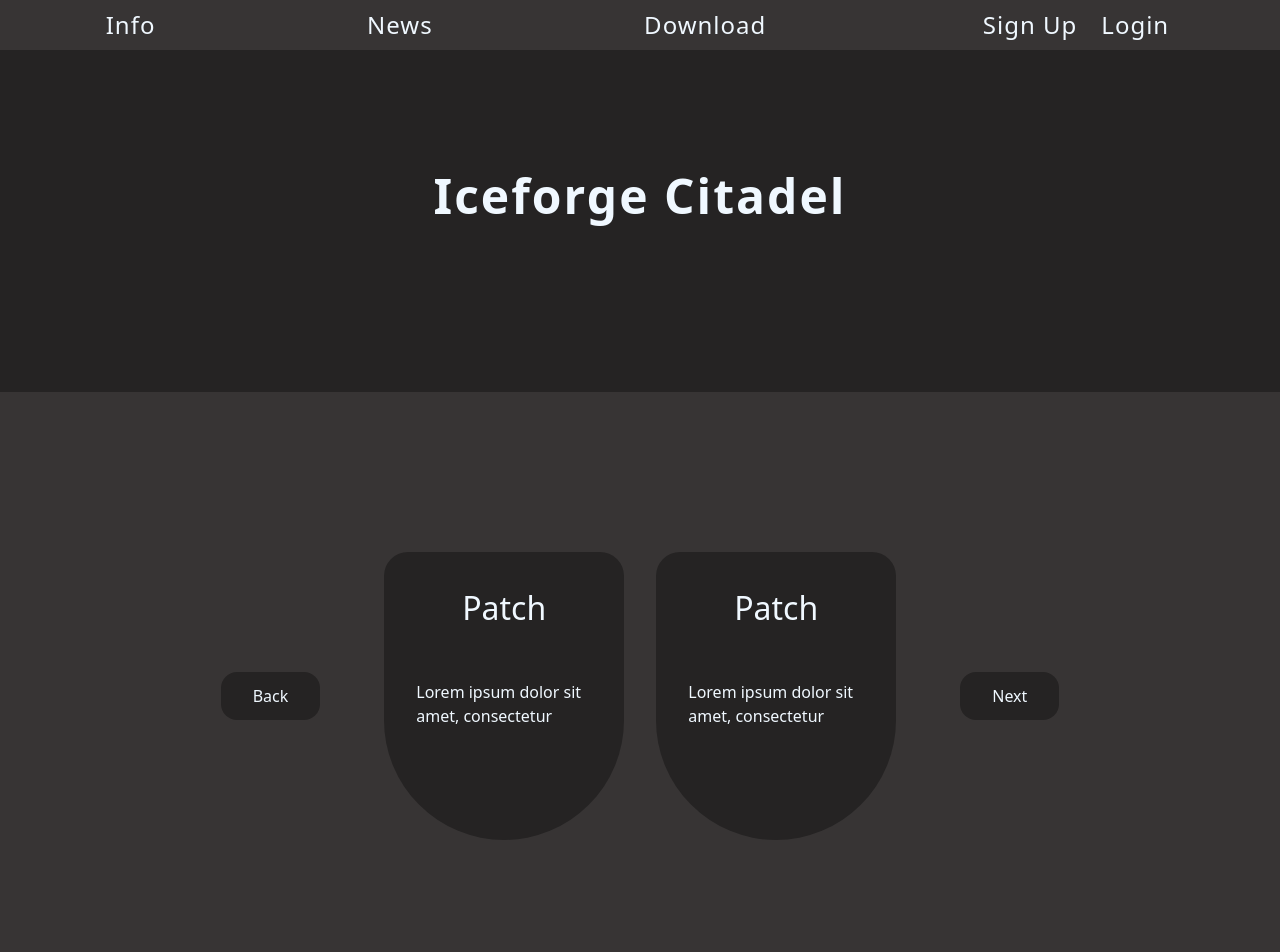
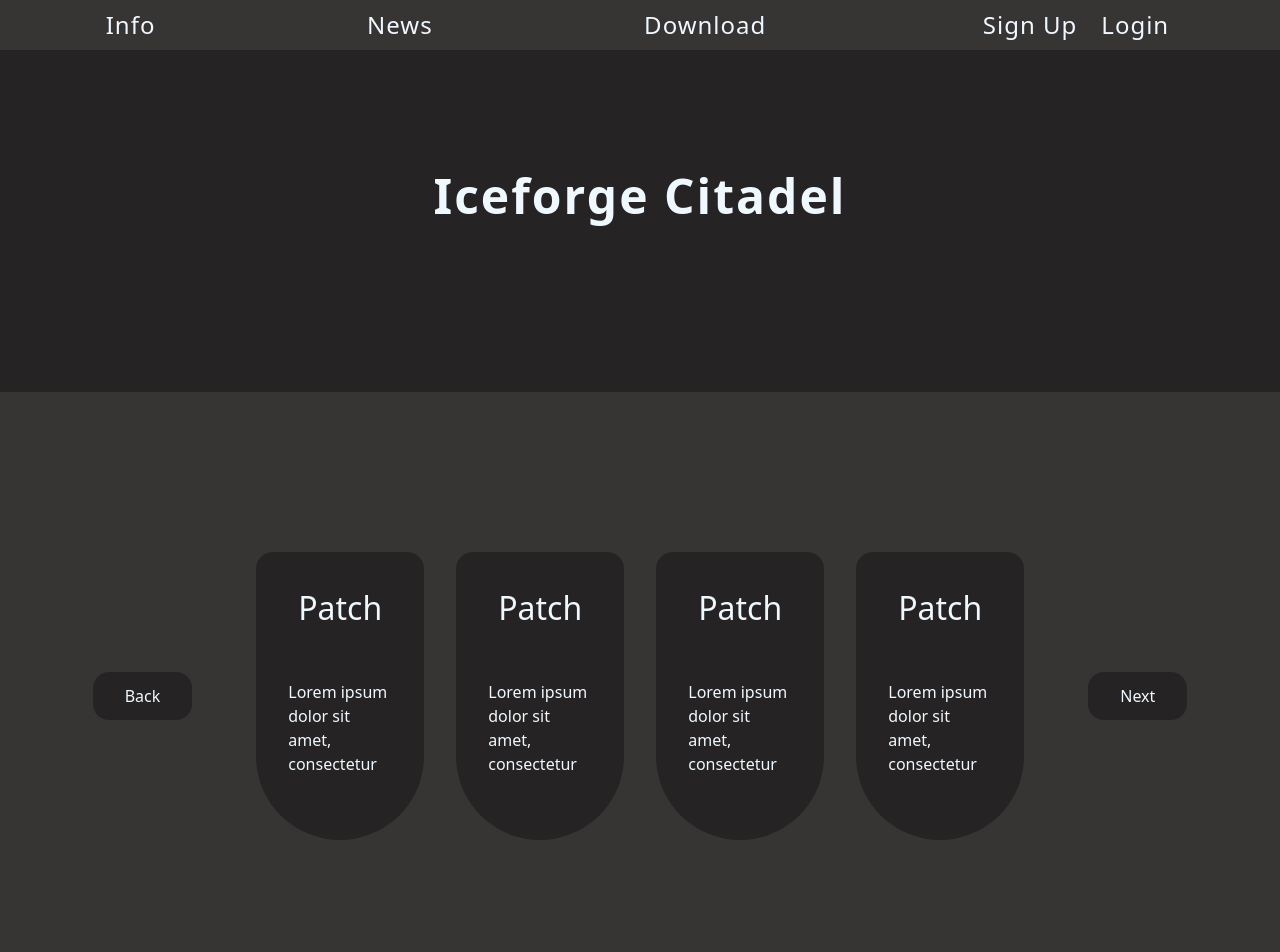
Before and after one commit to AndreK-B06/full-stack-practice, a Next.js app: page / in a window 1280 px wide. Shown: the top 952 px of the page. Built offline with nearby package versions, Linux system fonts and the light colour scheme.

Commit message:
adding scroleing

```diff
--- a/src/app/components/news/news.tsx
+++ b/src/app/components/news/news.tsx
@@ -4,14 +4,29 @@ export default function news() {
   return (
     <section className="flex-row news">
       <button className="btn-news">Back</button>
+
+      <section className="flex-row news-com">
         <aside className="flex-column">
           <h3>Patch</h3>
           <p>Lorem ipsum dolor sit amet, consectetur </p>
         </aside>
+
         <aside className="flex-column">
           <h3>Patch</h3>
           <p>Lorem ipsum dolor sit amet, consectetur </p>
         </aside>
+
+        <aside className="flex-column">
+          <h3>Patch</h3>
+          <p>Lorem ipsum dolor sit amet, consectetur </p>
+        </aside>
+
+        <aside className="flex-column">
+          <h3>Patch</h3>
+          <p>Lorem ipsum dolor sit amet, consectetur </p>
+        </aside>
+      </section>
+
       <button className="btn-news">Next</button>
     </section>
   );
```
Lines whose indentation alone changed are shown as unchanged.
